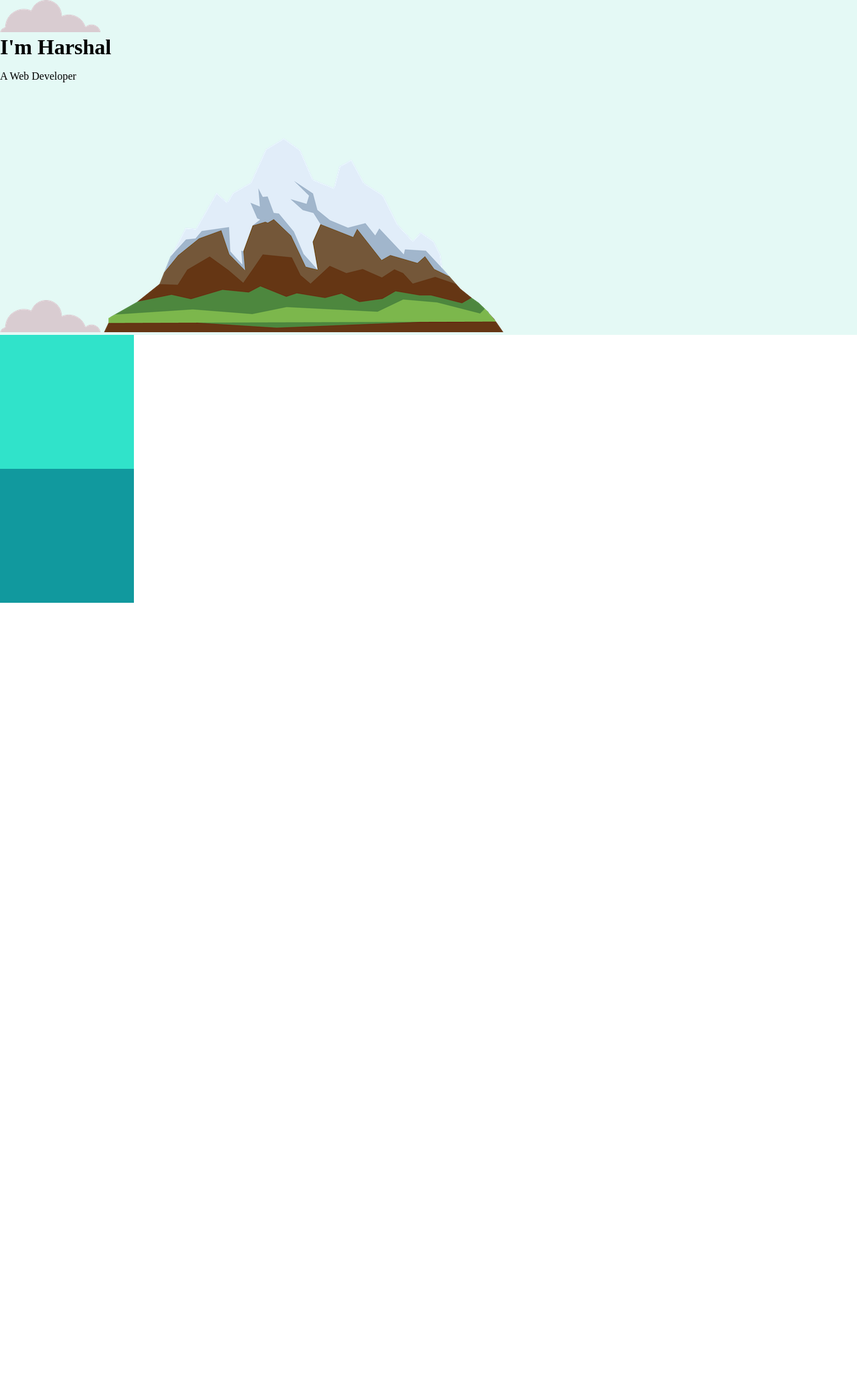
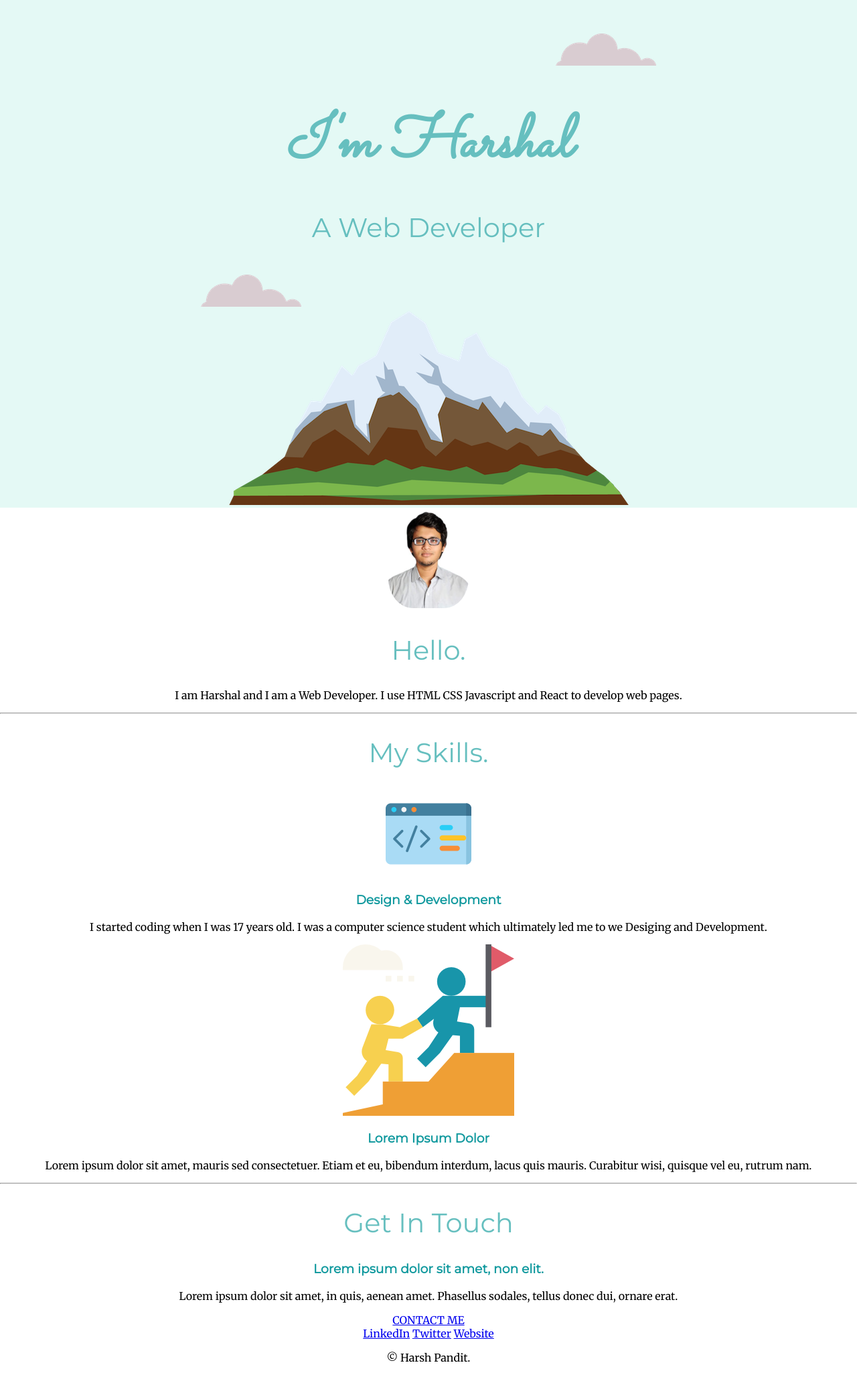
Before and after one commit to harshluffy1996/CSS---My-Site, a plain HTML site: page index.html in a window 1280 px wide. Shown: the whole page at 67% size. Before the commit the page ends 900 px from the top, so only its background shows below. Drawn offline with Linux system fonts and the light colour scheme.

Commit message:
major changes

```diff
--- a/assets/CSS/styles.css
+++ b/assets/CSS/styles.css
@@ -1,26 +1,54 @@
 body {
     margin: 0;
+    text-align: center;
+    font-family: 'Merriweather', serif;
 }
 
 h1 {
-    margin-top: 0%;
-    margin-right: 0%;
-    margin-left: 0%;
-    margin-bottom: 0%;
+    font-size: 90px; /* 16px = 100% = 1em*/
+    margin: 50px auto 0 auto;
+    color: #66BFBF;
+    font-family: 'Sacramento', cursive;
 }
 
+h2 {
+    font-size: 2.5rem;
+    color: #66BFBF;
+    font-weight: normal;
+    font-family: 'Montserrat', sans-serif;
+}
+
+h3 {
+    color: #11999E;
+    font-family: 'Montserrat', sans-serif;
+}
 .top-container {
     background-color: #E4F9F5;
     padding: 0;
+    position: relative;
+    padding-top: 100px;
 }
 
 .middle-container {
-    height: 200px;
-    width: 200px;
-    background-color: #30E3CA
+
+}
+
+.profile-pic {
+    border-radius: 30%;
 }
 .bottom-container {
-    height: 200px;
-    width: 200px;
-    background-color: #11999E;
+
 }
+
+.top-cloud {
+    position: absolute;
+    right: 300px;
+    top: 50px;
+
+}
+
+.bottom-cloud {
+    position: absolute;
+    left: 300px;
+    bottom: 300px;
+}
--- a/index.html
+++ b/index.html
@@ -7,16 +7,91 @@
     <title>Harshal Pandit</title>
     <link rel="stylesheet" href="./assets/CSS/styles.css" />
     <link rel="shortcut icon" type="img/png" href="./favicon.png" />
+    <link rel="preconnect" href="https://fonts.googleapis.com" />
+    <link rel="preconnect" href="https://fonts.gstatic.com" crossorigin />
+    <link
+      href="https://fonts.googleapis.com/css2?family=Merriweather&family=Montserrat&family=Sacramento&display=swap"
+      rel="stylesheet"
+    />
   </head>
   <body>
     <div class="top-container">
-      <img src="./assets/Images/cloud.png" alt="cloud-img" />
-      <h1>I'm Harshal</h1>
-      <p>A Web Developer</p>
-      <img src="./assets/Images/cloud.png" alt="cloud-img" />
-      <img src="./assets/Images/mountain.png" alt="mountain-img" />
+      <img class="top-cloud" src="./assets/Images/cloud.png" alt="cloud-img" />
+      <h1><em>I'm Harshal</em></h1>
+      <h2>A Web Developer</h2>
+      <img
+        class="bottom-cloud"
+        src="./assets/Images/cloud.png"
+        alt="cloud-img"
+      />
+      <img
+        class="mountain"
+        src="./assets/Images/mountain.png"
+        alt="mountain-img"
+      />
     </div>
-    <div class="middle-container"></div>
-    <div class="bottom-container"></div>
+    <div class="middle-container">
+      <div class="profile">
+        <img
+          class="profile-pic"
+          src="./assets/Images/pic.jpg"
+          alt="Profile_pic"
+          width="120px"
+          height="150px
+        "
+        />
+        <h2>Hello.</h2>
+        <p>
+          I am Harshal and I am a Web Developer. I use HTML CSS Javascript and
+          React to develop web pages.
+        </p>
+      </div>
+      <hr />
+      <div class="skills">
+        <h2>My Skills.</h2>
+        <div class="skill-row">
+          <img
+            class="programming"
+            src="./assets/Images/code.png"
+            alt="programming-pic"
+          />
+          <h3>Design & Development</h3>
+          <p>
+            I started coding when I was 17 years old. I was a computer science
+            student which ultimately led me to we Desiging and Development.
+          </p>
+        </div>
+        <div class="skill-row">
+          <img
+            class="leadership"
+            src="./assets/Images/leadership.png"
+            alt="Leadrship_pic"
+          />
+          <h3>Lorem Ipsum Dolor</h3>
+          <p>
+            Lorem ipsum dolor sit amet, mauris sed consectetuer. Etiam et eu,
+            bibendum interdum, lacus quis mauris. Curabitur wisi, quisque vel
+            eu, rutrum nam.
+          </p>
+        </div>
+      </div>
+      <hr />
+      <div class="contact-me">
+        <h2>Get In Touch</h2>
+        <h3>Lorem ipsum dolor sit amet, non elit.</h3>
+        <p>
+          Lorem ipsum dolor sit amet, in quis, aenean amet. Phasellus sodales,
+          tellus donec dui, ornare erat.
+        </p>
+        <a class="btn" href="mailto:name@email.com">CONTACT ME</a>
+      </div>
+    </div>
+
+    <div class="bottom-container">
+      <a class="footer-link" href="https://www.linkedin.com/">LinkedIn</a>
+      <a class="footer-link" href="https://twitter.com/">Twitter</a>
+      <a class="footer-link" href="https://www.appbrewery.co/">Website</a>
+      <p>© Harsh Pandit.</p>
+    </div>
   </body>
 </html>
```
Also changed, not shown: assets/Images/code.png (added), assets/Images/leadership.png (added), assets/Images/pic.jpg (added).
